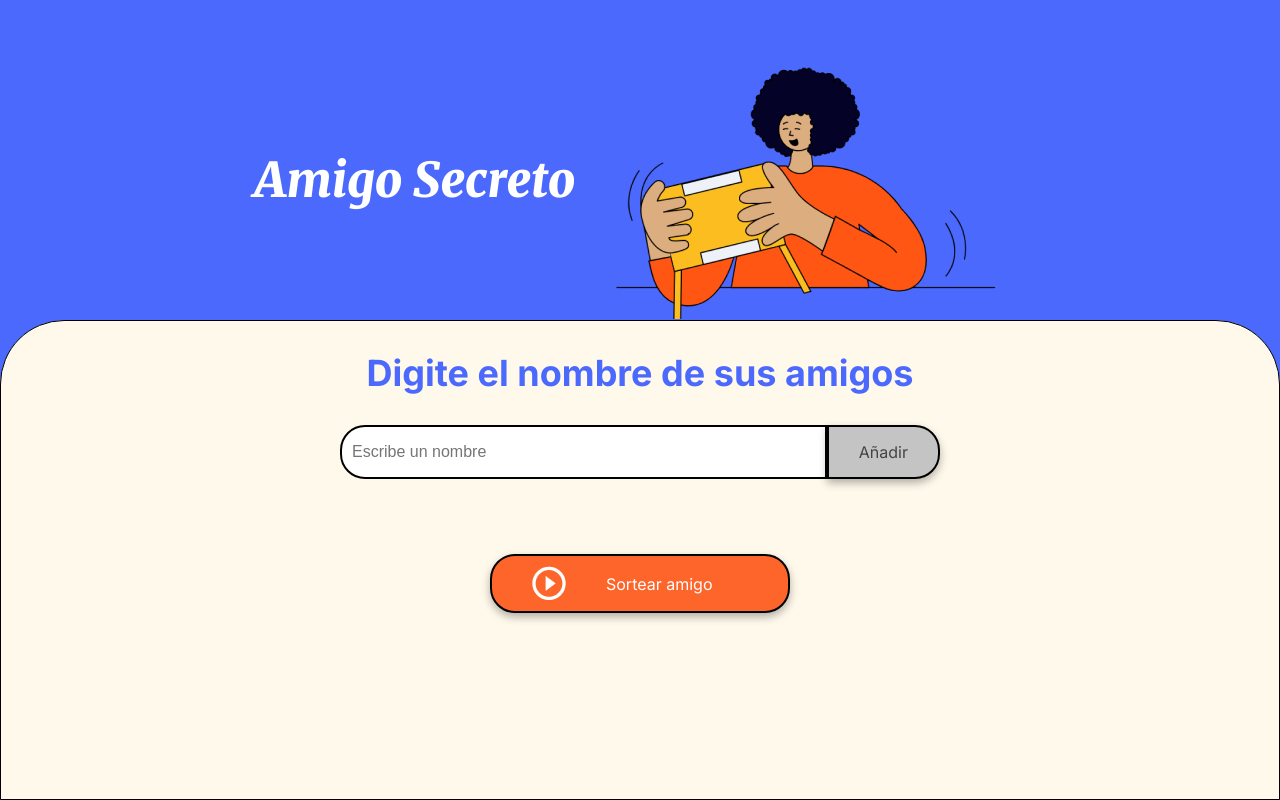
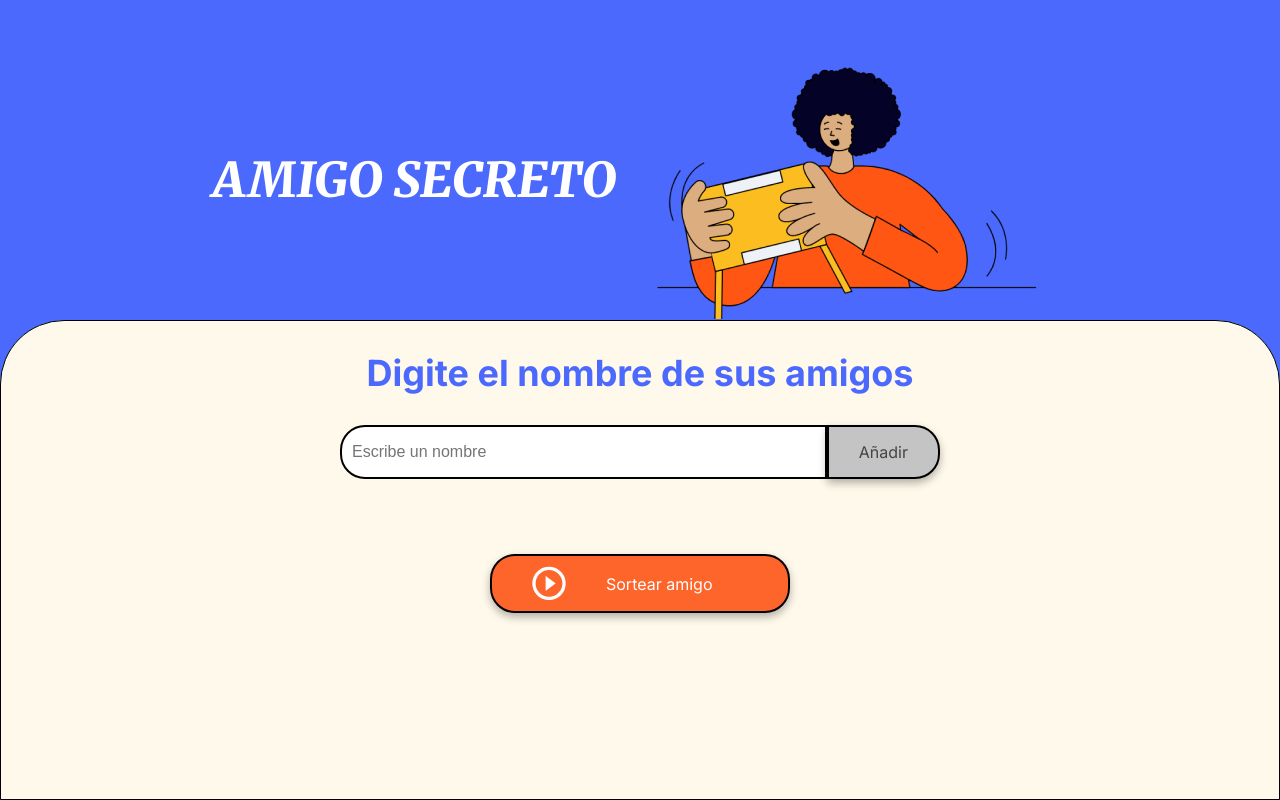
Before and after one commit to Gonzalo070/amigo-secreto, a plain HTML site: page index.html in a window 1280 px wide. Drawn offline with Linux system fonts and the light colour scheme.

Commit message:
actualiza el index.html

```diff
--- a/index.html
+++ b/index.html
@@ -13,7 +13,7 @@
 <body>
     <main class="main-content">
         <header class="header-banner">
-            <h1 class="main-title">Amigo Secreto</h1>
+            <h1 class="main-title">AMIGO SECRETO</h1>
             <img src="assets/amigo-secreto.png" alt="Imagen representativa de amigo secreto">
         </header>
 
```
